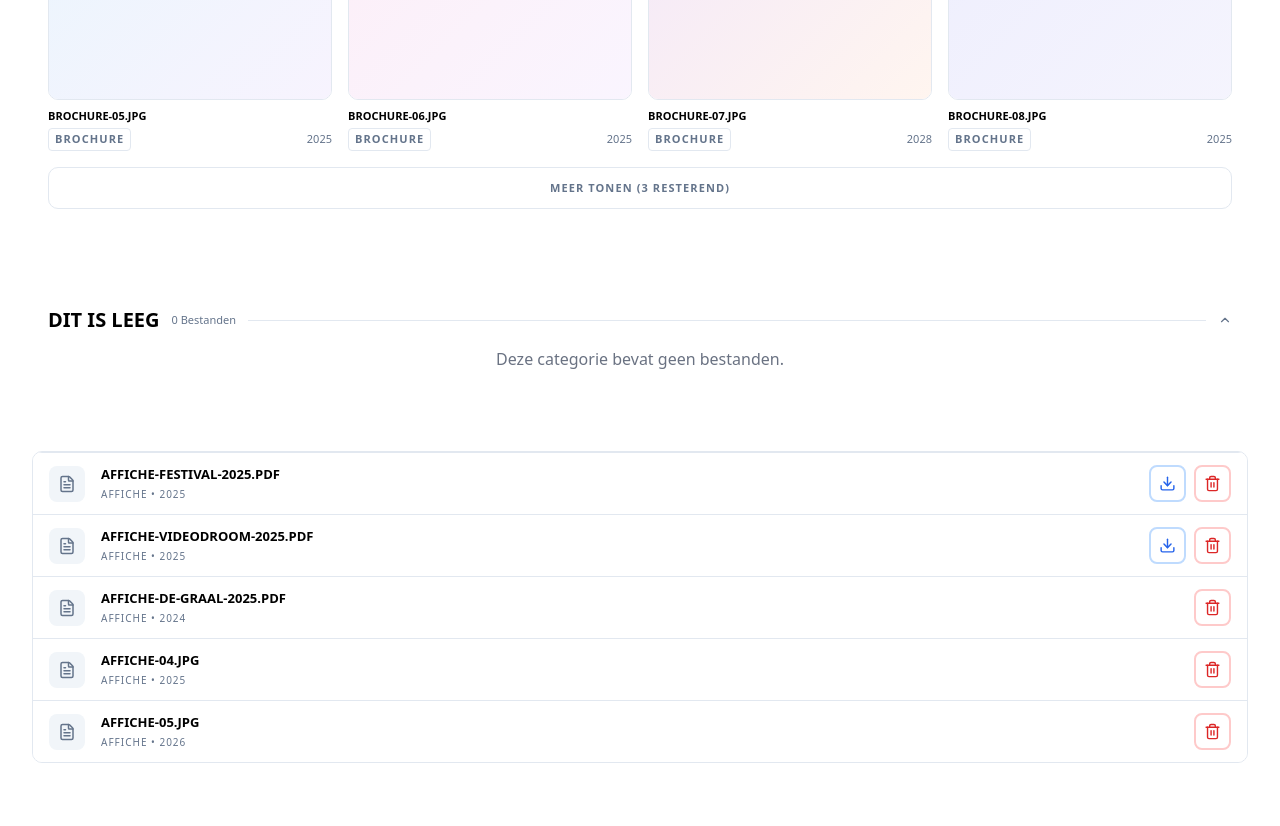
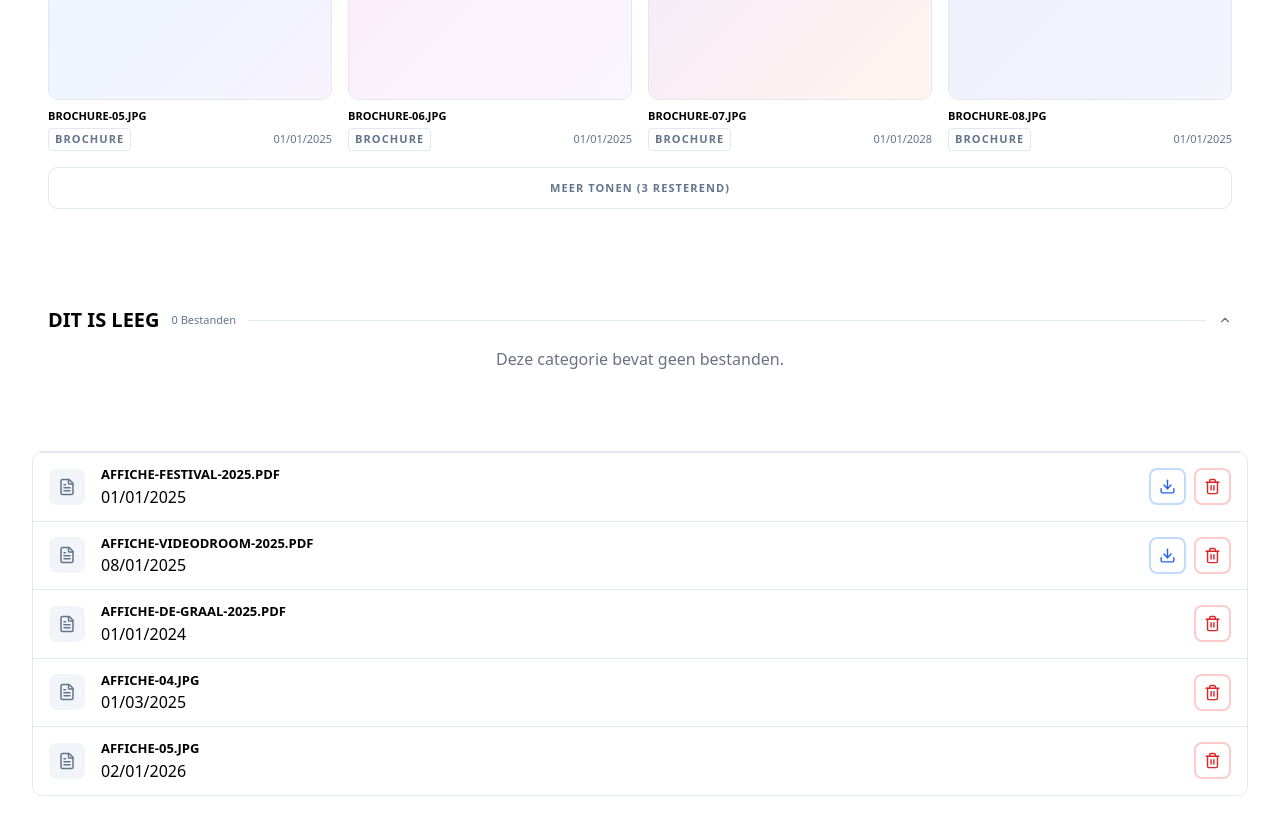
Before and after one commit to SELab-2/viernulvier-4, a Nuxt app in the folder frontend/: page /tempShowcase in a window 1280 px wide. Shown: the part 1940-2766 px from the top of the page. Built offline with nearby package versions, Linux system fonts and the light colour scheme.

Commit message:
update to use print item

```diff
--- a/frontend/app/components/prints/FileGrid.vue
+++ b/frontend/app/components/prints/FileGrid.vue
@@ -20,17 +20,11 @@
  * ]
  */
 import { ChevronUp, ChevronDown } from "lucide-vue-next";
-
-interface PrintsFile { //TODO replace this with actual object later
-  id: number;
-  name: string;
-  year?: number;
-  image?: string | null;
-}
+import type { PrintItemView } from "@repo/common"
 
 interface Props {
   category: string;
-  files: PrintsFile[];
+  files: PrintItemView[];
 }
 const props = defineProps<Props>();
 const { t } = useI18n();
@@ -103,8 +97,8 @@ const openFile = (src: string) => window.open(src, '_blank') // for opening the
           <!-- Thumbnail -->
           <div class="relative w-full rounded-lg overflow-hidden border border-border aspect-[3/4] group-hover:border-accent/60 transition-colors duration-150">
             <PdfThumbnail
-                v-if="file.image && file.name.toLowerCase().endsWith('.pdf')"
-                :src="file.image"
+                v-if="file.url && file.titel.toLowerCase().endsWith('.pdf')"
+                :src="file.url"
             >
               <template #fallback>
                 <ThumbnailPlaceholder
@@ -117,11 +111,11 @@ const openFile = (src: string) => window.open(src, '_blank') // for opening the
               </template>
             </PdfThumbnail>
             <img
-                v-else-if="file.image"
-                :src="file.image"
-                :alt="file.name"
+                v-else-if="file.url"
+                :src="file.url"
+                :alt="file.titel"
                 class="absolute inset-0 w-full h-full object-cover transition-transform duration-500 group-hover:scale-105"
-                @click.stop="file.image ? openFile(file.image) : undefined"
+                @click.stop="file.url ? openFile(file.url) : undefined"
             />
             <ThumbnailPlaceholder
                 v-else
@@ -135,13 +129,15 @@ const openFile = (src: string) => window.open(src, '_blank') // for opening the
 
           <!-- File info -->
           <div class="mt-2">
-            <p :class="[fileLabel, 'group-hover:text-accent transition-colors duration-150']">{{ file.name }}</p>
+            <p :class="[fileLabel, 'group-hover:text-accent transition-colors duration-150']">{{ file.titel }}</p>
             <div class="flex items-center gap-2 mt-1">
               <span
                   :class="[fileLabel, 'tracking-widest border border-border rounded px-1.5 py-0.5 text-muted-foreground']"
               >{{ category }}
               </span>
-              <span v-if="file.year" class="text-[11px] text-muted-foreground ml-auto">{{ file.year }}</span>
+              <span v-if="file.created_at" class="text-[11px] text-muted-foreground ml-auto">
+                {{ new Date(file.created_at).toLocaleDateString('nl-BE', { day: '2-digit', month: '2-digit', year: 'numeric' }) }}
+              </span>
             </div>
           </div>
         </div>
--- a/frontend/app/components/prints/FileList.vue
+++ b/frontend/app/components/prints/FileList.vue
@@ -17,24 +17,18 @@
  */
 
 import { FileText } from "lucide-vue-next";
-
-interface PrintsFile { //TODO replace this with actual object later
-  id: number;
-  name: string;
-  year?: number;
-  image?: string | null;
-}
+import type { PrintItemView } from "@repo/common"
 
 interface Props {
   category: string;
-  files: PrintsFile[];
+  files: PrintItemView[];
 }
 const props = defineProps<Props>();
 const { t } = useI18n();
 
 const openFile = (src: string) => window.open(src, '_blank')
 const emit = defineEmits<{
-  (e: "delete", file: PrintsFile): void;
+  (e: "delete", file: PrintItemView): void;
 }>();
 
 // constants
@@ -49,7 +43,7 @@ const rowBase = "group relative flex items-center gap-4 px-4 py-3 border-t borde
           v-for="file in props.files"
           :key="file.id"
           :class="rowBase"
-          @click="file.image ? openFile(file.image) : undefined"
+          @click="file.url ? openFile(file.url) : undefined"
       >
         <!-- Icon -->
         <div class="w-9 h-9 rounded-md bg-muted flex items-center justify-center shrink-0">
@@ -58,20 +52,20 @@ const rowBase = "group relative flex items-center gap-4 px-4 py-3 border-t borde
 
         <!-- File info -->
         <div class="flex-1 min-w-0">
-          <p class="text-[13px] font-bold truncate group-hover:text-accent transition-colors duration-150">{{ file.name }}</p>
-          <p class="text-[10px] text-muted-foreground uppercase tracking-widest mt-0.5">
-            {{ category }}<span v-if="file.year"> • {{ file.year }}</span>
-          </p>
+          <p class="text-[13px] font-bold truncate group-hover:text-accent transition-colors duration-150">{{ file.titel }}</p>
+          <span v-if="file.created_at">
+            {{ new Date(file.created_at).toLocaleDateString('nl-BE', { day: '2-digit', month: '2-digit', year: 'numeric' }) }}
+          </span>
         </div>
 
         <!-- Buttons -->
         <div class="flex items-center gap-2 shrink-0" @click.stop>
           <AdminDownloadButton
-              v-if="file.image"
+              v-if="file.url"
               :label="t('prints.download')"
               :size="37"
-              :src="file.image"
-              :name="file.name"
+              :src="file.url"
+              :name="file.url"
           />
           <AdminDeleteButton
               :label="t('prints.delete')"
--- a/frontend/app/pages/tempShowcase.vue
+++ b/frontend/app/pages/tempShowcase.vue
@@ -4,25 +4,25 @@ import testPdf2 from '@/assets/temp2.pdf'
 import testJpg from '@/assets/temp.jpg'
 
 const files1 = [
-  { id: 1, name: 'AFFICHE-FESTIVAL-2025.PDF', year: 2025, image: testPdf }, // example PDF
-  { id: 2, name: 'AFFICHE-VIDEODROOM-2025.PDF', year: 2025, image: testPdf2 }, // example PDF
-  { id: 3, name: 'AFFICHE-DE-GRAAL-2025.PDF', year: 2024, image: null },
-  { id: 4, name: 'AFFICHE-04.JPG', year: 2025, image: null },
-  { id: 5, name: 'AFFICHE-05.JPG', year: 2026, image: null },
+  { id: 1, titel: 'AFFICHE-FESTIVAL-2025.PDF', description: '', created_at: '2025-01-01T00:00:00Z', updated_at: '2026-04-04T00:00:00Z', url: testPdf }, // example pdf
+  { id: 2, titel: 'AFFICHE-VIDEODROOM-2025.PDF', description: '', created_at: '2025-01-08T00:00:00Z', updated_at: '2026-04-04T00:00:00Z', url: testPdf2 }, // example pdf
+  { id: 3, titel: 'AFFICHE-DE-GRAAL-2025.PDF', description: '', created_at: '2024-01-01T00:00:00Z', updated_at: '2026-04-04T00:00:00Z', url: '' },
+  { id: 4, titel: 'AFFICHE-04.JPG', description: '', created_at: '2025-03-01T00:00:00Z', updated_at: '2026-04-04T00:00:00Z', url: '' },
+  { id: 5, titel: 'AFFICHE-05.JPG', description: '', created_at: '2026-01-02T00:00:00Z', updated_at: '2026-04-04T00:00:00Z', url: '' },
 ]
 
 const files2 = [
-  { id: 4, name: 'BROCHURE-01.JPG', year: 2025, image: testJpg }, // example image
-  { id: 5, name: 'BROCHURE-02.JPG', year: 2026, image: null },
-  { id: 6, name: 'BROCHURE-03.JPG', year: 2025, image: null },
-  { id: 7, name: 'BROCHURE-04.JPG', year: 2027, image: null },
-  { id: 8, name: 'BROCHURE-05.JPG', year: 2025, image: null },
-  { id: 9, name: 'BROCHURE-06.JPG', year: 2025, image: null },
-  { id: 10, name: 'BROCHURE-07.JPG', year: 2028, image: null },
-  { id: 11, name: 'BROCHURE-08.JPG', year: 2025, image: null },
-  { id: 12, name: 'BROCHURE-09.JPG', year: 2025, image: null },
-  { id: 13, name: 'BROCHURE-10.JPG', year: 2025, image: null },
-  { id: 14, name: 'BROCHURE-11.JPG', year: 2025, image: null },
+  { id: 4, titel: 'BROCHURE-01.JPG', description: '', created_at: '2025-01-01T00:00:00Z', updated_at: '2026-04-04T00:00:00Z', url: testJpg }, // example image
+  { id: 5, titel: 'BROCHURE-02.JPG', description: '', created_at: '2026-01-01T00:00:00Z', updated_at: '2026-04-04T00:00:00Z', url: '' },
+  { id: 6, titel: 'BROCHURE-03.JPG', description: '', created_at: '2025-01-01T00:00:00Z', updated_at: '2026-04-04T00:00:00Z', url: '' },
+  { id: 7, titel: 'BROCHURE-04.JPG', description: '', created_at: '2027-01-01T00:00:00Z', updated_at: '2026-04-04T00:00:00Z', url: '' },
+  { id: 8, titel: 'BROCHURE-05.JPG', description: '', created_at: '2025-01-01T00:00:00Z', updated_at: '2026-04-04T00:00:00Z', url: '' },
+  { id: 9, titel: 'BROCHURE-06.JPG', description: '', created_at: '2025-01-01T00:00:00Z', updated_at: '2026-04-04T00:00:00Z', url: '' },
+  { id: 10, titel: 'BROCHURE-07.JPG', description: '', created_at: '2028-01-01T00:00:00Z', updated_at: '2026-04-04T00:00:00Z', url: '' },
+  { id: 11, titel: 'BROCHURE-08.JPG', description: '', created_at: '2025-01-01T00:00:00Z', updated_at: '2026-04-04T00:00:00Z', url: '' },
+  { id: 12, titel: 'BROCHURE-09.JPG', description: '', created_at: '2025-01-01T00:00:00Z', updated_at: '2026-04-04T00:00:00Z', url: '' },
+  { id: 13, titel: 'BROCHURE-10.JPG', description: '', created_at: '2025-01-01T00:00:00Z', updated_at: '2026-04-04T00:00:00Z', url: '' },
+  { id: 14, titel: 'BROCHURE-11.JPG', description: '', created_at: '2025-01-01T00:00:00Z', updated_at: '2026-04-04T00:00:00Z', url: '' },
 ]
 
 const files3: never[] = [] // no files
```
Also changed, not shown: frontend/app/pages/prints/index.vue (added, +11 -0 lines).
